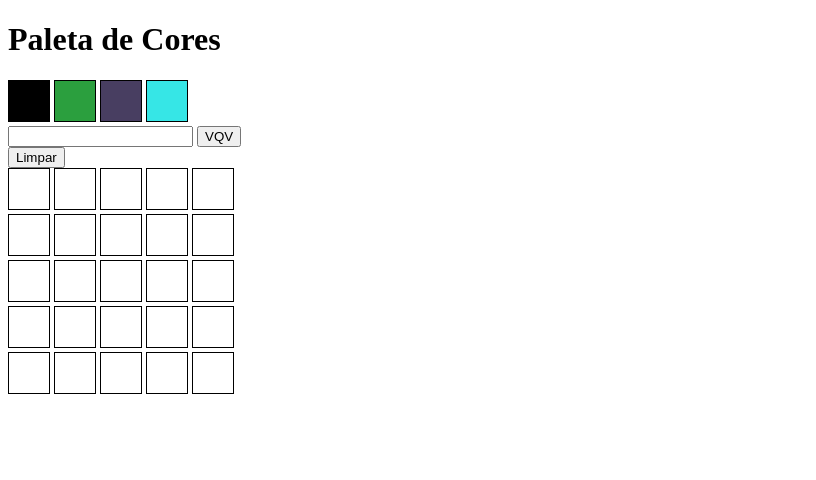
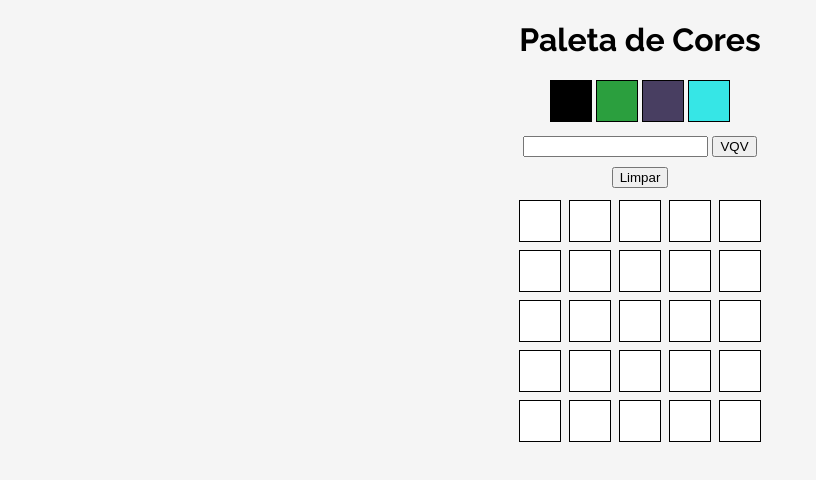
Before and after one commit to lalanametala/trybe-pixels-art, a website: page index.html in a window 1280 px wide. Shown: the whole page, without its empty margins (0-816 px from the left). Drawn offline with Linux system fonts and the light colour scheme.

Commit message:
ajuste no estilo da pagina

```diff
--- a/index.html
+++ b/index.html
@@ -6,6 +6,9 @@
     <meta name="viewport" content="width=device-width, initial-scale=1.0">
     <title>Pixels Art Project</title>
     <link rel="stylesheet" href="style.css">
+    <link rel="preconnect" href="https://fonts.googleapis.com">
+    <link rel="preconnect" href="https://fonts.gstatic.com" crossorigin>
+    <link href="https://fonts.googleapis.com/css2?family=Raleway:ital,wght@0,100;0,200;0,300;0,400;0,500;0,600;0,700;0,800;0,900;1,100;1,200;1,300;1,400;1,500;1,600;1,700;1,800;1,900&display=swap" rel="stylesheet">
 </head>
 <body>
     <header>
--- a/style.css
+++ b/style.css
@@ -3,6 +3,7 @@
     width: 40px;
     height: 40px;
     display: inline-block;
+    margin-bottom: 10px;
 }
 
 .pixel {
@@ -11,4 +12,18 @@
     border: 1px solid black;
     width: 40px;
     height: 40px;
+    margin: 2px;
 }
+
+#board-size, #generate-board, #clear-board {
+    margin-bottom: 10px;
+}
+
+body {
+    text-align: center;
+    background-color: whitesmoke;
+}
+
+h1 {
+    font-family: 'Raleway', sans-serif;
+}
```
